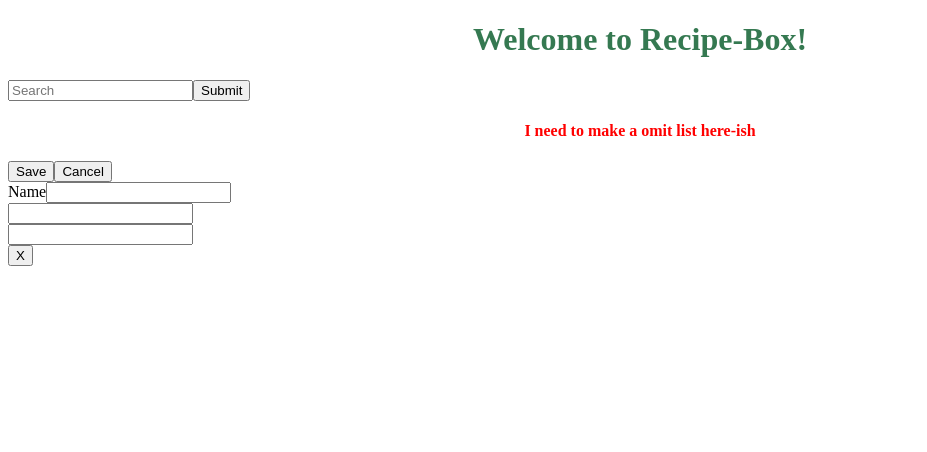
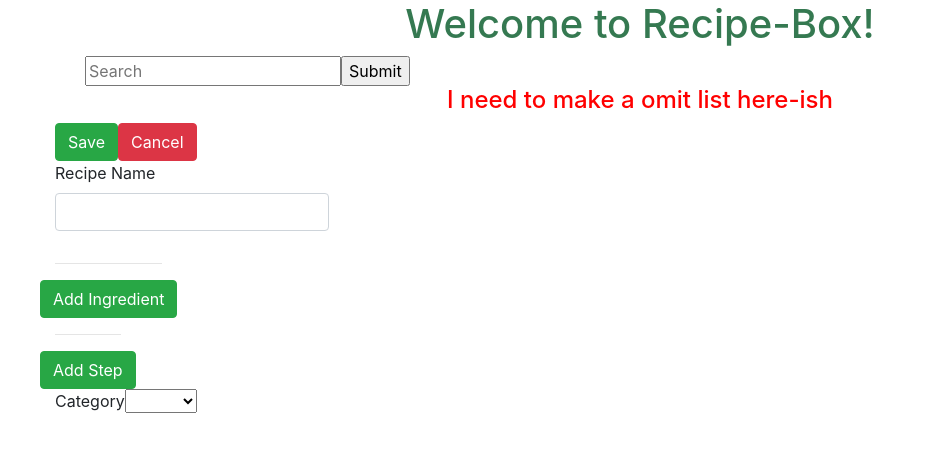
Before and after one commit to jleverich2000/recipeBox, an Angular app: page / in a window 1280 px wide. Shown: the top 452 px of the page, without its empty margins (0-927 px from the left). Built offline with nearby package versions, Linux system fonts and the light colour scheme.

Commit message:
started recipe saving

```diff
--- a/angular.json
+++ b/angular.json
@@ -23,6 +23,7 @@
               "src/assets"
             ],
             "styles": [
+              "node_modules/bootstrap/dist/css/bootstrap.min.css",
               "src/styles.css"
             ],
             "scripts": [],
--- a/src/app/app.component.html
+++ b/src/app/app.component.html
@@ -1,15 +1,12 @@
-<div>
+<div  class="container">
   <h1>
     Welcome to {{ title }}!
   </h1>
+  <app-search></app-search>
+  {{recipe}}
+  <div class="col-xs-12">
+    <app-save-recipe></app-save-recipe>
+  </div>
 
-{{recipe}}
-
-<app-search></app-search>
-<app-save-recipe></app-save-recipe>
-</div>
-
-
-<div class="container">
   <router-outlet></router-outlet>
 </div>
--- a/src/app/app.module.ts
+++ b/src/app/app.module.ts
@@ -1,9 +1,8 @@
 import { BrowserModule } from '@angular/platform-browser';
 import { NgModule } from '@angular/core';
 import { HttpClientModule } from '@angular/common/http';
-import { FormsModule } from '@angular/forms';
+import { FormsModule, ReactiveFormsModule } from '@angular/forms';
 import { RouterModule } from '@angular/router';
-import { ReactiveFormsModule} from '@angular/forms'
 
 import { AppRoutingModule } from './app-routing.module';
 import { AppComponent } from './app.component';
--- a/src/app/save-recipe/save-recipe.component.html
+++ b/src/app/save-recipe/save-recipe.component.html
@@ -19,7 +19,7 @@
 
   <div class="row">
     <div class="col-xs-12">
-    <form>
+      <form [formGroup]="saveRecipeForm" (ngSubmit)="onSubmit(saveRecipeForm)">
         <div class="row">
           <div class="col-xs-12">
             <button type="submit" class="btn btn-success">Save</button>
@@ -29,37 +29,112 @@
         <div class="row">
           <div class="col-xs-12">
             <div class="form-group">
-            <label for="name">Name</label>
+              <label for="recipeName">Recipe Name</label>
               <input
                 type="text"
+                formControlName="recipeName"
                 id="name"
                 class="form-control">
             </div>
           </div>
         </div>
+
         <div class="row">
-        <div class="col-xs-12">
-          <div class="form-group">
-            <div class="row">
+
+          <div class="col-xs-12" formArrayName="ingredients">
+
+              <div class="row"
+              *ngFor="let ingredientCtrl of controls; let i = index"
+              [formGroupName]="i"
+              style="margin-top: 10px;">
+
                 <div class="col-xs-8">
                   <input
                     type="text"
-                class="form-control">
+                    class="form-control"
+                    formControlName="name">
                 </div>
 
                 <div class="col-xs-2">
                   <input
                     type="number"
-                class="form-control">
+                    class="form-control"
+                    formControlName="amount">
                 </div>
 
                 <div class="col-xs-2">
                   <button class="btn btn-danger">X</button>
                 </div>
             </div>
+            <hr>
+            <div class="row">
+              <div class="col-xs-12">
+                <button type="button"
+                class="btn btn-success"
+                (click)="onAddIngredient()">Add Ingredient</button>
               </div>
             </div>
           </div>
-    </form>
+
+        </div>
+
+
+
+        <div class="row">
+
+          <div class="col-xs-12" formArrayName="directions">
+
+              <div class="row"
+              *ngFor="let directionCtrl of stepControls; let n = index"
+              [formGroupName]="n"
+              style="margin-top: 10px;">
+
+                <div class="col-xs-8">
+                  <input
+                    type="text"
+                    class="form-control"
+                    formControlName="step">
+                </div>
+
+                <div class="col-xs-2">
+                  <input
+                    type="number"
+                    class="form-control"
+                    formControlName="order">
+                </div>
+
+                <div class="col-xs-2">
+                  <button class="btn btn-danger">X</button>
                 </div>
             </div>
+            <hr>
+            <div class="row">
+              <div class="col-xs-12">
+                <button type="button"
+                class="btn btn-success"
+                (click)="onAddSteps()">Add Step</button>
+              </div>
+            </div>
+          </div>
+
+        </div>
+
+
+
+          <div class="row">
+
+            <div class="col-xs-4">
+              <label for="selectedCategory">Category</label>
+
+              <select
+                name="selectedCategory"
+                formControlName="category">
+                  <option value="dinner">Dinner</option>
+                  <option value="drink">Drinks</option>
+              </select>
+          </div>
+        </div>
+      </form>
+
+    </div>
+  </div>
--- a/src/app/save-recipe/save-recipe.component.ts
+++ b/src/app/save-recipe/save-recipe.component.ts
@@ -1,4 +1,5 @@
 import { Component, OnInit } from '@angular/core';
+import { FormGroup, FormControl, FormArray } from '@angular/forms';
 
 @Component({
   selector: 'app-save-recipe',
@@ -6,17 +7,56 @@ import { Component, OnInit } from '@angular/core';
   styleUrls: ['./save-recipe.component.css']
 })
 export class SaveRecipeComponent implements OnInit {
-
+  saveRecipeForm: FormGroup;
   constructor() { }
 
   ngOnInit() {
-  }
-
-  onAddIngredient(){
-
+    this.initForm();
   }
 
   onSubmit(){
+    console.log(this.saveRecipeForm)
+  }
 
+  onAddIngredient() {
+    (<FormArray>this.saveRecipeForm.get('ingredients')).push(
+      new FormGroup({
+        'name': new FormControl(),
+        'amount': new FormControl()
+      })
+    );
   }
+
+  onAddSteps() {
+    (<FormArray>this.saveRecipeForm.get('directions')).push(
+      new FormGroup({
+        'step': new FormControl(),
+        'order': new FormControl()
+      })
+    );
+
 }
+
+  get controls() {
+    return (<FormArray>this.saveRecipeForm.get('ingredients')).controls;
+  }
+  get stepControls() {
+    return (<FormArray>this.saveRecipeForm.get('directions')).controls;
+  }
+
+  private initForm() {
+      let recipeName = "";
+       let Ingredients = new FormArray([]);
+       let Directions = new FormArray([]);
+      let category = "";
+
+      this.saveRecipeForm = new FormGroup({
+        'recipeName': new FormControl(recipeName),
+        'ingredients': Ingredients,
+        'directions' : Directions,
+        'category': new FormControl(category)
+      });
+    }
+
+
+}
```
Also changed, not shown: package.json (+29 -30 lines), 1 other file (tests, documents, lock files or other folders). Lines whose indentation alone changed are shown as unchanged.
